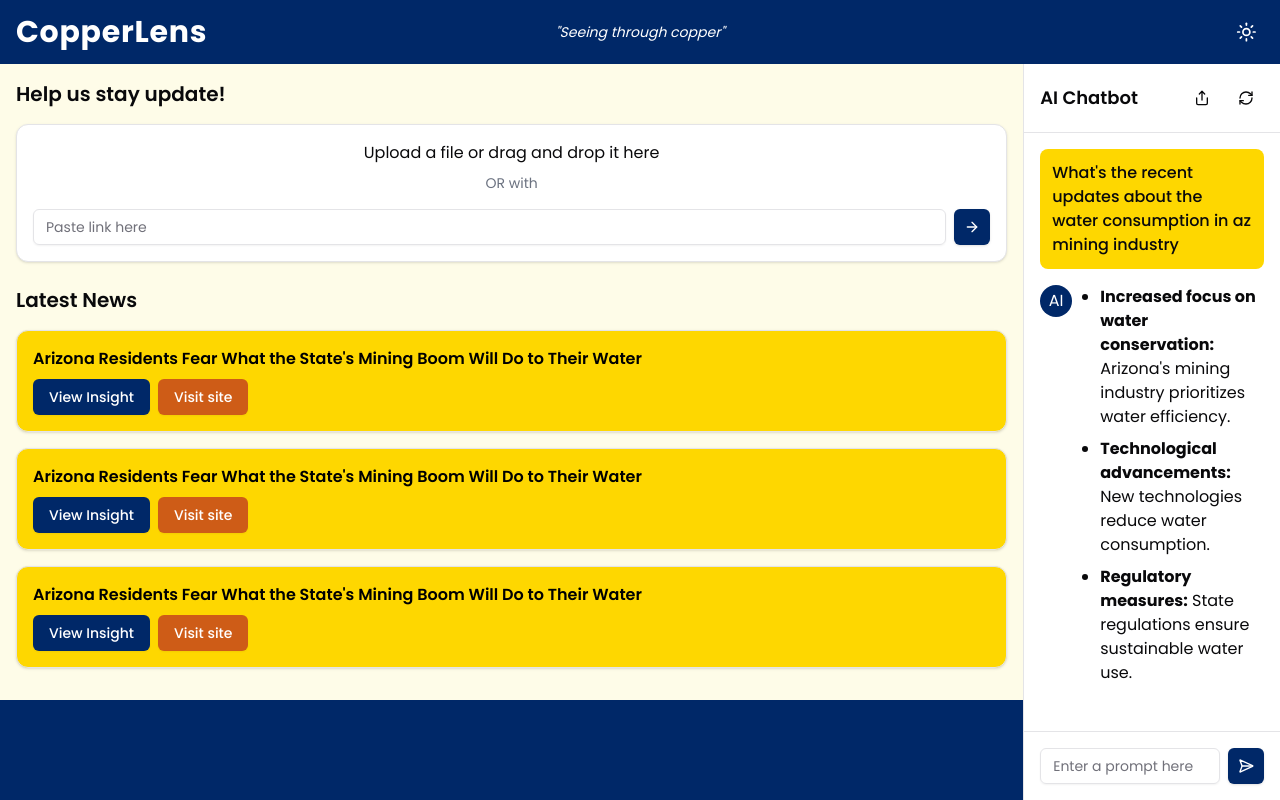
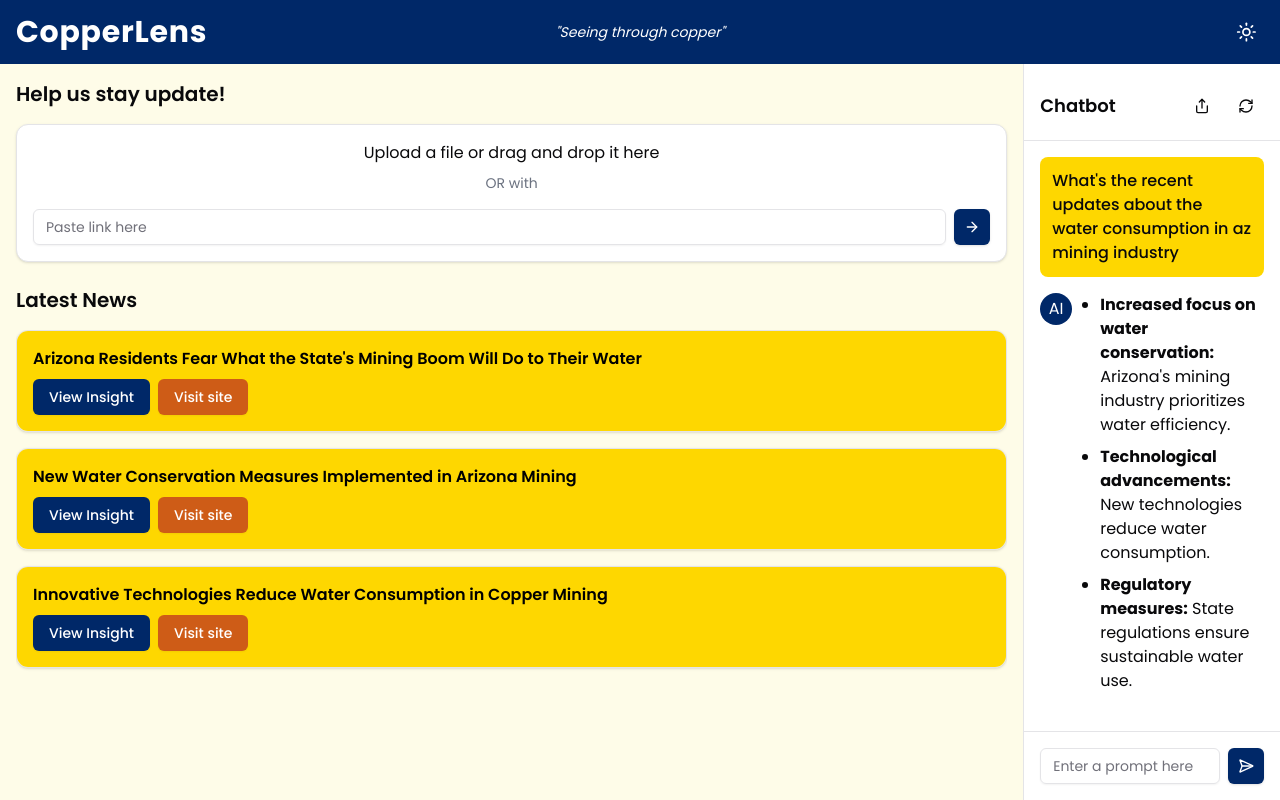
Before and after one commit to davidgamingvn/copper-lens, a Next.js app in the folder frontend/: page / in a window 1280 px wide. Built offline with nearby package versions, Linux system fonts and the light colour scheme.

Commit message:
minor UI fixes

```diff
--- a/frontend/package.json
+++ b/frontend/package.json
@@ -16,6 +16,7 @@
     "@radix-ui/react-popover": "^1.1.1",
     "@radix-ui/react-scroll-area": "^1.1.0",
     "@radix-ui/react-slot": "^1.1.0",
+    "@radix-ui/react-tooltip": "^1.1.2",
     "@t3-oss/env-nextjs": "^0.10.1",
     "@tanstack/react-query": "^5.50.0",
     "@trpc/client": "^11.0.0-rc.446",
--- a/frontend/src/app/page.tsx
+++ b/frontend/src/app/page.tsx
@@ -1,11 +1,8 @@
 "use client";
 
-import { ArrowRight, Menu, MessageCircle, Send, X } from "lucide-react";
-import Link from "next/link";
-import { useState, useCallback, useEffect } from "react";
+import { ArrowRight, MessageCircle, ChevronUp } from "lucide-react";
+import { useState, useEffect } from "react";
 import { useMediaQuery } from "react-responsive";
-import { Moon, Sun } from "lucide-react";
-import { useTheme } from "next-themes";
 import { Button } from "~/components/ui/button";
 import { Card, CardContent } from "~/components/ui/card";
 import { Input } from "~/components/ui/input";
@@ -14,12 +11,6 @@ import {
   PopoverContent,
   PopoverTrigger,
 } from "~/components/ui/popover";
-import {
-  Sheet,
-  SheetContent,
-  SheetTitle,
-  SheetTrigger,
-} from "~/components/ui/sheet";
 import ChatInterface from "~/components/ChatbotInterface";
 import {
   ResizableHandle,
@@ -27,14 +18,14 @@ import {
   ResizablePanelGroup,
 } from "~/components/ui/resizable";
 import { ThemeToggle } from "~/components/theme-toggle";
-
+import { mockNews } from "~/lib/mocks";
+import { ScrollArea } from "~/components/ui/scroll-area";
 export default function Home() {
-  const { theme, setTheme } = useTheme();
   const [chatMessages, setChatMessages] = useState<string[]>([]);
   const [inputMessage, setInputMessage] = useState("");
   const [isChatOpen, setIsChatOpen] = useState(false);
-  const [chatWidth, setChatWidth] = useState(200); // Small default size for the chatbot interface
   const isLargeScreen = useMediaQuery({ query: "(min-width: 1024px)" });
+  const [expandedNewsId, setExpandedNewsId] = useState<number | null>(null);
   const [mounted, setMounted] = useState(false);
 
   useEffect(() => {
@@ -49,9 +40,9 @@ export default function Home() {
     }
   };
 
-  const onResize = useCallback((_, { size }) => {
-    setChatWidth(size.width);
-  }, []);
+  const toggleNewsExpansion = (id: number) => {
+    setExpandedNewsId(expandedNewsId === id ? null : id);
+  };
 
   if (!mounted) {
     return null;
@@ -73,7 +64,7 @@ export default function Home() {
         className="flex-1 overflow-hidden"
       >
         <ResizablePanel>
-          <div className="flex-1 overflow-y-auto bg-yellow-50 p-4 dark:bg-slate-700">
+          <div className="scrollbar-hide h-full flex-1 overflow-y-auto bg-yellow-50 p-4 dark:bg-slate-700">
             <h2 className="mb-4 text-xl font-semibold">Help us stay update!</h2>
             <Card className="mb-6 dark:bg-zinc-800">
               <CardContent className="p-4">
@@ -95,23 +86,24 @@ export default function Home() {
               </CardContent>
             </Card>
             <h2 className="mb-4 text-xl font-semibold">Latest News</h2>
-            {[1, 2, 3].map((item) => (
-              <Card
-                key={item}
-                className="mb-4 bg-accent text-black dark:border-none"
-              >
-                <CardContent className="flex items-center space-x-4 p-4">
+            <ScrollArea className="h-[25rem] w-full">
+              {mockNews.map((item) => (
+                <Card key={item.id} className="mb-4 overflow-hidden">
+                  <CardContent className="p-0">
+                    <div className="flex items-center space-x-4 bg-accent p-4">
                       <div className="flex-1">
-                    <h3 className="mb-2 font-semibold">
-                      Arizona Residents Fear What the State&apos;s Mining Boom
-                      Will Do to Their Water
+                        <h3 className="mb-2 font-semibold text-black">
+                          {item.title}
                         </h3>
                         <div className="flex space-x-2">
                           <Button
                             variant="secondary"
                             className="bg-primary text-white"
+                            onClick={() => toggleNewsExpansion(item.id)}
                           >
-                        View Insight
+                            {expandedNewsId === item.id
+                              ? "Hide Insight"
+                              : "View Insight"}
                           </Button>
                           <Button
                             variant="secondary"
@@ -121,9 +113,35 @@ export default function Home() {
                           </Button>
                         </div>
                       </div>
+                    </div>
+                    <div
+                      className={`overflow-hidden bg-white transition-all duration-300 ease-in-out dark:bg-zinc-800 ${
+                        expandedNewsId === item.id
+                          ? "max-h-96 opacity-100"
+                          : "max-h-0 opacity-0"
+                      }`}
+                    >
+                      <div className="p-4">
+                        <ul className="list-disc space-y-2 pl-5">
+                          {item.summary.map((point, index) => (
+                            <li key={index}>{point}</li>
+                          ))}
+                        </ul>
+                        <div className="flex justify-end">
+                          <Button
+                            variant="ghost"
+                            className="mr-2 flex items-center justify-center gap-1 hover:text-primary"
+                            onClick={() => toggleNewsExpansion(item.id)}
+                          >
+                            <ChevronUp />
+                          </Button>
+                        </div>
+                      </div>
+                    </div>
                   </CardContent>
                 </Card>
               ))}
+            </ScrollArea>
           </div>
         </ResizablePanel>
         <ResizableHandle />
@@ -142,17 +160,12 @@ export default function Home() {
               <Button
                 variant="outline"
                 size="icon"
-                className="fixed bottom-4 right-4 h-14 w-14 rounded-full shadow-lg border-none hover:text-primary"
+                className="fixed bottom-4 right-4 h-14 w-14 rounded-full border-none shadow-lg hover:text-primary"
               >
                 <MessageCircle className="h-6 w-6" />
               </Button>
             </PopoverTrigger>
-            <PopoverContent
-              className="w-80 p-0"
-              side="top"
-              align="end"
-              alignOffset={-60}
-            >
+            <PopoverContent className="w-80 p-0" side="top" align="end">
               <div className="h-[80vh]">
                 <ChatInterface
                   chatMessages={chatMessages}
--- a/frontend/src/components/ChatbotInterface.tsx
+++ b/frontend/src/components/ChatbotInterface.tsx
@@ -3,6 +3,13 @@ import { Button } from "./ui/button";
 import { Input } from "./ui/input";
 import { useTheme } from "next-themes";
 import { ScrollArea } from "./ui/scroll-area";
+import {
+  Tooltip,
+  TooltipContent,
+  TooltipProvider,
+  TooltipTrigger,
+} from "./ui/tooltip";
+
 import { useEffect, useRef } from "react";
 
 interface ChatInterfaceProps {
@@ -29,14 +36,32 @@ const ChatbotInterface: React.FC<ChatInterfaceProps> = ({
 
   return (
     <div className="flex h-full flex-col bg-white dark:bg-zinc-800">
-      <div className="flex items-center justify-between border-b p-4">
-        <h2 className="text-lg font-semibold">AI Chatbot</h2>
+      <div className="flex items-center justify-between border-b p-4 mt-2">
+        <h2 className="text-lg font-semibold">Chatbot</h2>
         <div className="flex space-x-2">
           <Button variant="ghost" size="icon" className="hover:text-primary">
-            <Share className="h-4 w-4" />
+            <TooltipProvider>
+              <Tooltip>
+                <TooltipTrigger>
+                  <Share className="h-4 w-4" />
+                </TooltipTrigger>
+                <TooltipContent className="bg-transparent p-2 text-foreground">
+                  <p>Share</p>
+                </TooltipContent>
+              </Tooltip>
+            </TooltipProvider>
           </Button>
           <Button variant="ghost" size="icon" className="hover:text-primary">
-            <RefreshCw className="h-4 w-4" />
+            <TooltipProvider>
+              <Tooltip>
+                <TooltipTrigger>
+                  <RefreshCw className="h-4 w-4" />
+                </TooltipTrigger>
+                <TooltipContent className="bg-transparent p-2 text-foreground">
+                  <p>Refresh</p>
+                </TooltipContent>
+              </Tooltip>
+            </TooltipProvider>
           </Button>
         </div>
       </div>
--- /dev/null
+++ b/frontend/src/components/ui/tooltip.tsx
@@ -0,0 +1,30 @@
+"use client"
+
+import * as React from "react"
+import * as TooltipPrimitive from "@radix-ui/react-tooltip"
+
+import { cn } from "~/lib/utils"
+
+const TooltipProvider = TooltipPrimitive.Provider
+
+const Tooltip = TooltipPrimitive.Root
+
+const TooltipTrigger = TooltipPrimitive.Trigger
+
+const TooltipContent = React.forwardRef<
+  React.ElementRef<typeof TooltipPrimitive.Content>,
+  React.ComponentPropsWithoutRef<typeof TooltipPrimitive.Content>
+>(({ className, sideOffset = 4, ...props }, ref) => (
+  <TooltipPrimitive.Content
+    ref={ref}
+    sideOffset={sideOffset}
+    className={cn(
+      "z-50 overflow-hidden rounded-md bg-primary px-3 py-1.5 text-xs text-primary-foreground animate-in fade-in-0 zoom-in-95 data-[state=closed]:animate-out data-[state=closed]:fade-out-0 data-[state=closed]:zoom-out-95 data-[side=bottom]:slide-in-from-top-2 data-[side=left]:slide-in-from-right-2 data-[side=right]:slide-in-from-left-2 data-[side=top]:slide-in-from-bottom-2",
+      className
+    )}
+    {...props}
+  />
+))
+TooltipContent.displayName = TooltipPrimitive.Content.displayName
+
+export { Tooltip, TooltipTrigger, TooltipContent, TooltipProvider }
--- /dev/null
+++ b/frontend/src/lib/mocks/index.ts
@@ -0,0 +1,35 @@
+import { type NewsItem } from "../news";
+
+export const mockNews: NewsItem[] = [
+  {
+    id: 1,
+    title:
+      "Arizona Residents Fear What the State's Mining Boom Will Do to Their Water",
+    image: "/placeholder.svg?height=80&width=120",
+    summary: [
+      "Nearly 80 percent of Arizona lacks any form of groundwater",
+      "allowing big users like the copper mines supplying",
+      "energy transition to consume vast amounts of the scarce resource.",
+    ],
+  },
+  {
+    id: 2,
+    title: "New Water Conservation Measures Implemented in Arizona Mining",
+    image: "/placeholder.svg?height=80&width=120",
+    summary: [
+      "State officials introduce strict water usage regulations for mining operations",
+      "Mining companies required to invest in water-saving technologies",
+      "Environmental groups cautiously optimistic about the new measures",
+    ],
+  },
+  {
+    id: 3,
+    title: "Innovative Technologies Reduce Water Consumption in Copper Mining",
+    image: "/placeholder.svg?height=80&width=120",
+    summary: [
+      "Advanced filtration systems recycle up to 85% of water used in mining processes",
+      "Dry-stack tailings method significantly reduces water requirements",
+      "Industry leaders collaborate on developing water-efficient extraction techniques",
+    ],
+  },
+];
--- /dev/null
+++ b/frontend/src/lib/news/index.ts
@@ -0,0 +1,6 @@
+export interface NewsItem {
+  id: number;
+  title: string;
+  image: string;
+  summary: string[];
+}
--- a/frontend/src/styles/globals.css
+++ b/frontend/src/styles/globals.css
@@ -1,6 +1,19 @@
 @tailwind base;
 @tailwind components;
 @tailwind utilities;
+
+@layer utilities {
+  .scrollbar-hide {
+    /* Hide scrollbar for Chrome, Safari and Opera */
+    &::-webkit-scrollbar {
+      display: none;
+    }
+    /* Hide scrollbar for IE, Edge and Firefox */
+    -ms-overflow-style: none; /* IE and Edge */
+    scrollbar-width: none; /* Firefox */
+  }
+}
+
 @layer base {
   :root {
     --background: 0 0% 100%;
@@ -27,7 +40,7 @@
     --chart-3: 197 37% 24%;
     --chart-4: 43 74% 66%;
     --chart-5: 27 87% 67%;
-    --radius: 0.5rem
+    --radius: 0.5rem;
   }
   .dark {
     --background: 240 10% 3.9%;
@@ -53,7 +66,7 @@
     --chart-2: 160 60% 45%;
     --chart-3: 30 80% 55%;
     --chart-4: 280 65% 60%;
-    --chart-5: 340 75% 55%
+    --chart-5: 340 75% 55%;
   }
 }
 @layer base {
```
Also changed, not shown: 1 other file (tests, documents, lock files or other folders). Lines whose indentation alone changed are shown as unchanged.
